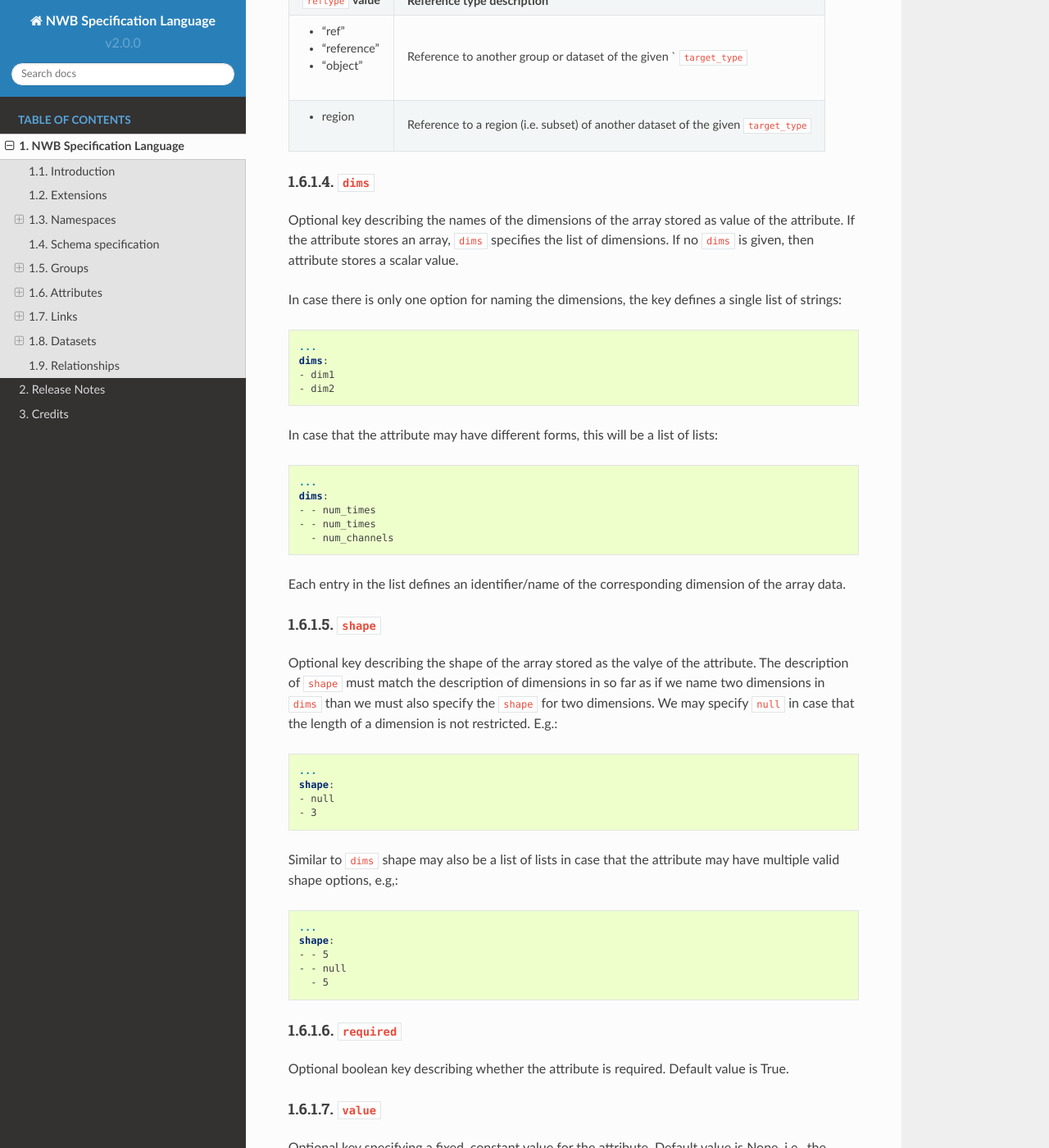
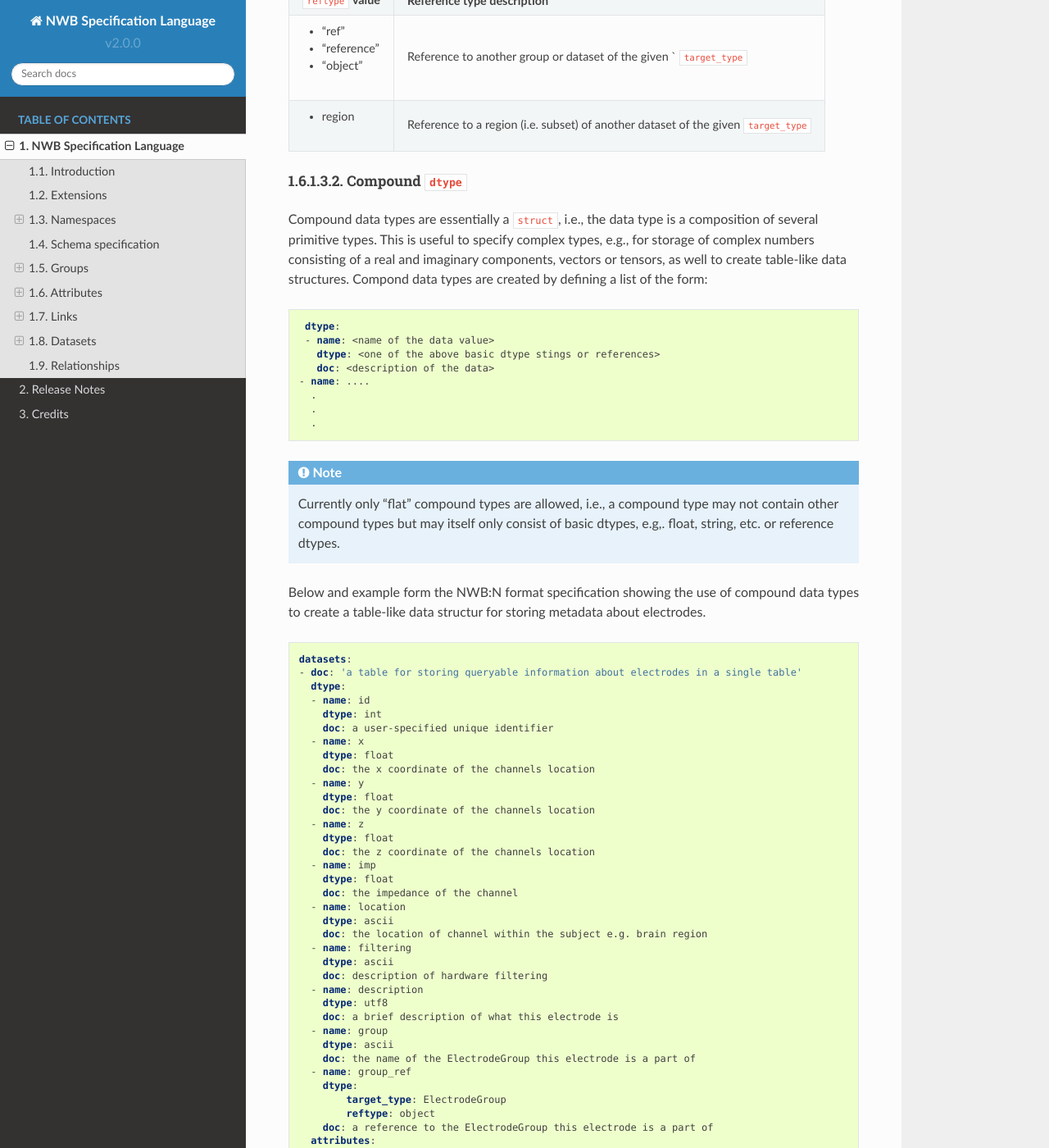
Before and after one commit to NeurodataWithoutBorders/nwb-schema, a Sphinx documentation site: the page built from docs/language/source/specification_language_description.rst, in a window 1280 px wide and 1400 px high, scrolled down 10913 px. Shown: the whole window at 82% size. Built offline with Sphinx 7.4.7 and the Read the Docs theme 2.0.0, drawn with Linux system fonts in a browser that asks for light colours; some of the changed text lies outside the part shown.

Commit message:
Added description on how to specify compound data types in the specification language and their storage in HDF5

```diff
--- a/docs/language/source/specification_language_description.rst
+++ b/docs/language/source/specification_language_description.rst
@@ -569,6 +569,80 @@ reference types.
 |                          | ``target_type``                     |
 +--------------------------+-------------------------------------+
 
+Compound ``dtype``
+""""""""""""""""""
+
+Compound data types are essentially a ``struct``, i.e., the data type is a composition of several primitive types.
+This is useful to specify complex types, e.g., for storage of complex numbers consisting of a real and imaginary components,
+vectors or tensors, as well to create table-like data structures. Compond data types are created by defining a list of
+the form:
+
+.. code-block:: yaml
+
+    dtype:
+    - name: <name of the data value>
+      dtype: <one of the above basic dtype stings or references>
+      doc: <description of the data>
+   - name: ....
+     .
+     .
+     .
+
+.. note::
+
+    Currently only "flat" compound types are allowed, i.e., a compound type may not contain other compound types
+    but may itself only consist of basic dtypes, e.g,. float, string, etc. or reference dtypes.
+
+
+Below and example form the NWB:N format specification showing the use of compound data types to create a table-like
+data structur for storing metadata about electrodes.
+
+
+.. code-block:: yaml
+
+    datasets:
+    - doc: 'a table for storing queryable information about electrodes in a single table'
+      dtype:
+      - name: id
+        dtype: int
+        doc: a user-specified unique identifier
+      - name: x
+        dtype: float
+        doc: the x coordinate of the channels location
+      - name: y
+        dtype: float
+        doc: the y coordinate of the channels location
+      - name: z
+        dtype: float
+        doc: the z coordinate of the channels location
+      - name: imp
+        dtype: float
+        doc: the impedance of the channel
+      - name: location
+        dtype: ascii
+        doc: the location of channel within the subject e.g. brain region
+      - name: filtering
+        dtype: ascii
+        doc: description of hardware filtering
+      - name: description
+        dtype: utf8
+        doc: a brief description of what this electrode is
+      - name: group
+        dtype: ascii
+        doc: the name of the ElectrodeGroup this electrode is a part of
+      - name: group_ref
+        dtype:
+            target_type: ElectrodeGroup
+            reftype: object
+        doc: a reference to the ElectrodeGroup this electrode is a part of
+      attributes:
+        - doc: Value is 'a table for storing data about extracellular electrodes'
+          dtype: text
+          name: help
+          value: a table for storing data about extracellular electrodes
+      neurodata_type_inc: NWBData
+    neurodata_type_def: ElectrodeTable
+
 
 .. _sec-dims:
 
--- a/docs/storage/source/storage_hdf5.rst
+++ b/docs/storage/source/storage_hdf5.rst
@@ -187,3 +187,5 @@ The mappings of data types is as follows
     |  * region                | Reference to a region            |                |
     |                          | of another dataset               |                |
     +--------------------------+----------------------------------+----------------+
+    |  compound dtype          + HDF5 compound data type          |                |
+    +--------------------------+----------------------------------+----------------+
```
